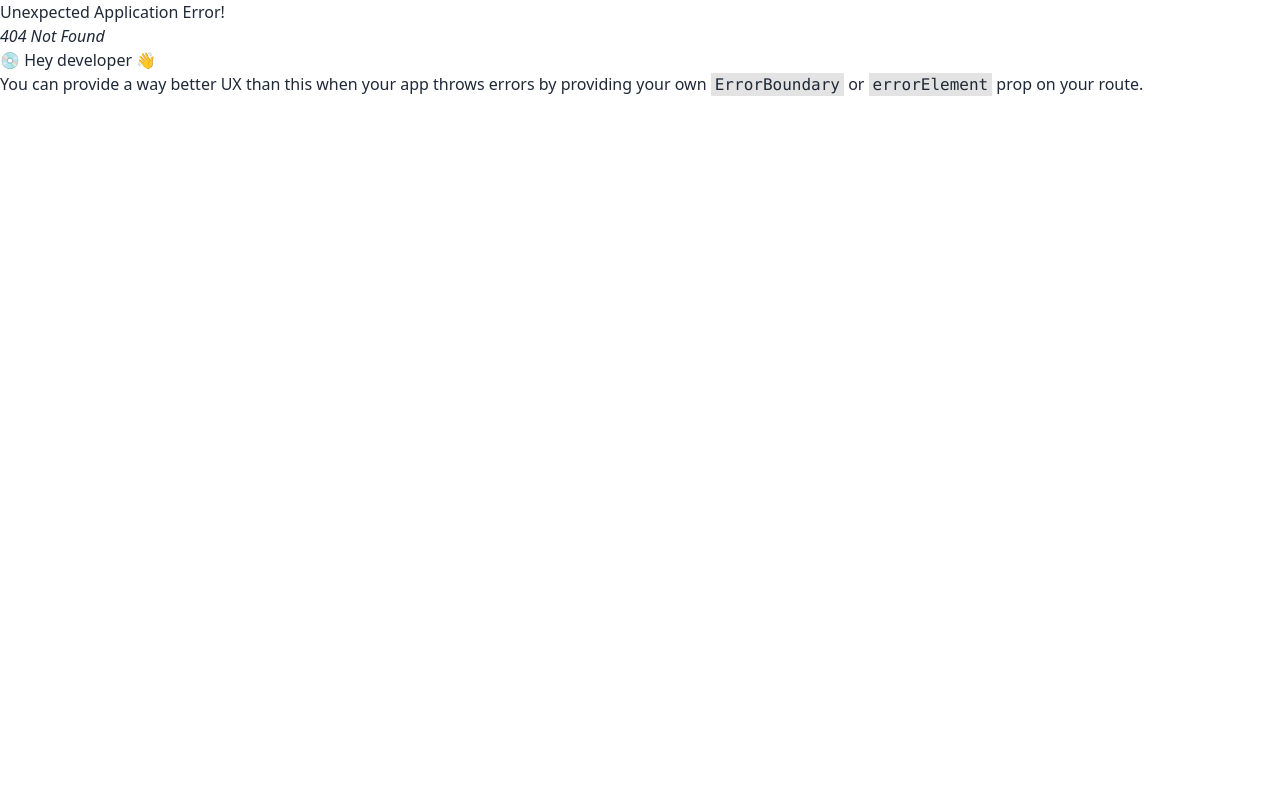
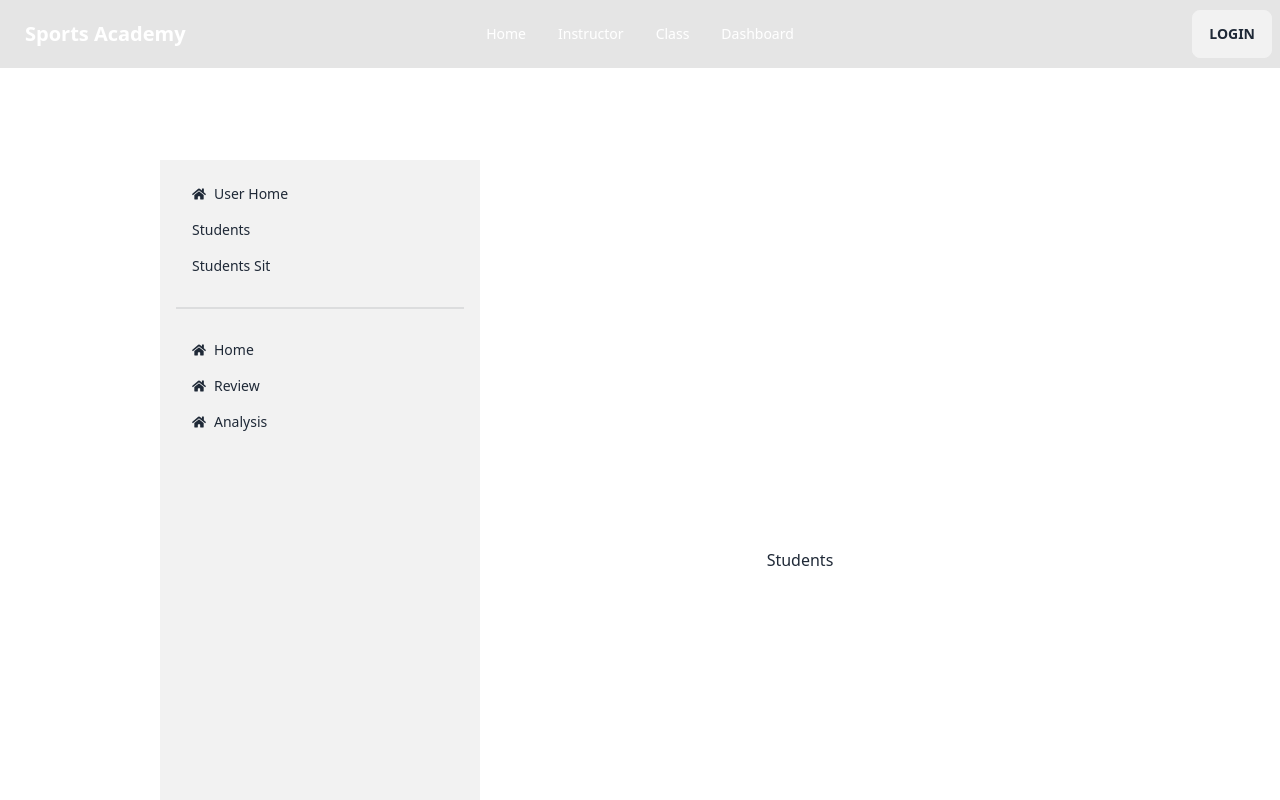
Before and after one commit to mdfaysalbabu/clientSports, a React (Vite) app: page /dashboard/students in a window 1280 px wide. Before the commit this address had no page. Shown: the top 800 px of the page. Built offline with nearby package versions, Linux system fonts and the light colour scheme.

Commit message:
dashboard create

```diff
--- a/package.json
+++ b/package.json
@@ -20,6 +20,7 @@
     "react-awesome-slider": "^4.1.0",
     "react-dom": "^18.2.0",
     "react-hook-form": "^7.44.3",
+    "react-icons": "^4.9.0",
     "react-router-dom": "^6.11.2",
     "react-spring": "^9.7.1",
     "sort-by": "^1.2.0",
--- /dev/null
+++ b/src/Components/Layout/Dashboard/Dashboard.jsx
@@ -0,0 +1,40 @@
+import { Link, Outlet } from "react-router-dom";
+import { FaBeer, FaHome } from "react-icons/fa";
+
+const Dashboard = () => {
+  // const isAdmin = true;
+  return (
+    <div className="p-40">
+      <div className="drawer lg:drawer-open">
+        <input id="my-drawer-2" type="checkbox" className="drawer-toggle" />
+        <div className="drawer-content flex flex-col items-center justify-center">
+          <Outlet></Outlet>
+          <label htmlFor="my-drawer-2" className="btn btn-primary drawer-button lg:hidden">
+            Open drawer
+          </label>
+        </div>
+        <div className="drawer-side">
+          <label htmlFor="my-drawer-2" className="drawer-overlay"></label>
+          <ul className="menu p-4 w-80 h-full bg-base-200 text-base-content">
+            {/* Sidebar content here */}
+            <li>
+              <Link to='/'><FaHome></FaHome>User Home</Link>
+            </li>
+            <li>
+              <Link to='/dashboard/students'>Students</Link>
+            </li>
+            <li>
+              <Link>Students Sit</Link>
+            </li>
+            <div className="divider"></div>
+            <li><Link><FaHome></FaHome>Home</Link></li>
+            <li><Link><FaHome></FaHome>Review</Link></li>
+            <li><Link><FaHome></FaHome>Analysis</Link></li>
+          </ul>
+        </div>
+      </div>
+    </div>
+  );
+};
+
+export default Dashboard;
--- /dev/null
+++ b/src/Components/Pages/Dashboard/Students/Students.jsx
@@ -0,0 +1,11 @@
+import React from 'react';
+
+const Students = () => {
+    return (
+        <div>
+            <h2>Students</h2>
+        </div>
+    );
+};
+
+export default Students;
--- /dev/null
+++ b/src/Components/Pages/Errorpage/Errorpage.jsx
@@ -0,0 +1,24 @@
+import { Link } from "react-router-dom";
+import { FiAlertTriangle } from 'react-icons/fi';
+
+const Errorpage = () => {
+  return (
+    <div>
+      <div className="min-h-screen flex items-center justify-center bg-gray-100">
+        <div className="bg-white shadow-md rounded-md p-8 max-w-sm mx-auto">
+          <div className="flex items-center justify-center">
+            <FiAlertTriangle className="text-red-500 text-6xl" />
+          </div>
+          <h1 className="text-4xl text-red-500 font-bold mb-4">404</h1>
+          <p className="text-gray-700 text-lg mb-4">Oops! Page not found.</p>
+          <p className="text-gray-600">
+            The page you are looking for might have been removed or is
+            temporarily unavailable.
+          </p>
+        </div>
+      </div>
+    </div>
+  );
+};
+
+export default Errorpage;
--- a/src/Components/Routes/Routes.jsx
+++ b/src/Components/Routes/Routes.jsx
@@ -4,29 +4,43 @@ import Banner from "../Pages/Banner/Banner";
 import Login from "../Pages/Register/Login";
 import Register from "../Pages/Register/Register";
 import Instructor from "../Pages/Instructor/Instructor";
+import Errorpage from "../Pages/Errorpage/Errorpage";
+import Dashboard from "../Layout/Dashboard/Dashboard";
+import Students from "../Pages/Dashboard/Students/Students";
 
 const router = createBrowserRouter([
   {
     path: "/",
-    element:<Main></Main>,
-    children:[
+    element: <Main></Main>,
+    errorElement: <Errorpage></Errorpage>,
+    children: [
       {
-            path:'/',
-            element:<Banner></Banner>
+        path: "/",
+        element: <Banner></Banner>,
       },
       {
-            path:'login',
-            element:<Login></Login>
+        path: "login",
+        element: <Login></Login>,
       },
       {
-            path:'register',
-            element:<Register></Register>
+        path: "register",
+        element: <Register></Register>,
       },
       {
-            path:'instructor',
-            element:<Instructor></Instructor>
-        }
-    ]
+        path: "instructor",
+        element: <Instructor></Instructor>,
+      },
+      {
+        path: "dashboard",
+        element: <Dashboard></Dashboard>,
+        children: [
+          {
+            path: "students",
+            element:<Students></Students>
+          },
+        ],
+      },
+    ],
   },
 ]);
 
--- a/src/Components/Shaerd/Header.jsx
+++ b/src/Components/Shaerd/Header.jsx
@@ -13,6 +13,9 @@ const Header = () => {
       </li>
       <li>
         <Link to="/order/salad">Class</Link>
+      </li>
+      <li>
+        <Link to="/dashboard/students">Dashboard</Link>
       </li>
 
       {/* {
```
Also changed, not shown: 1 other file (tests, documents, lock files or other folders). Lines whose indentation alone changed are shown as unchanged.
